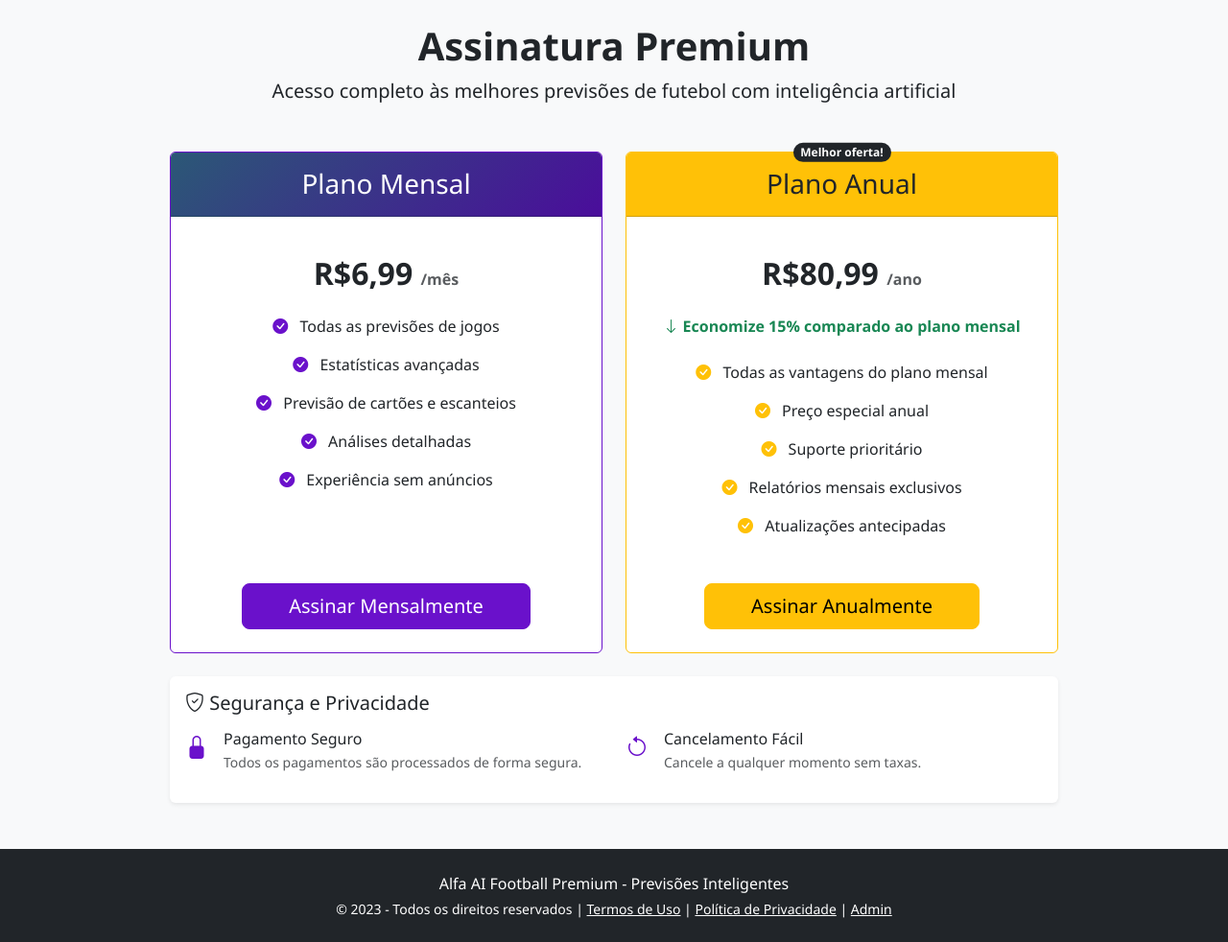
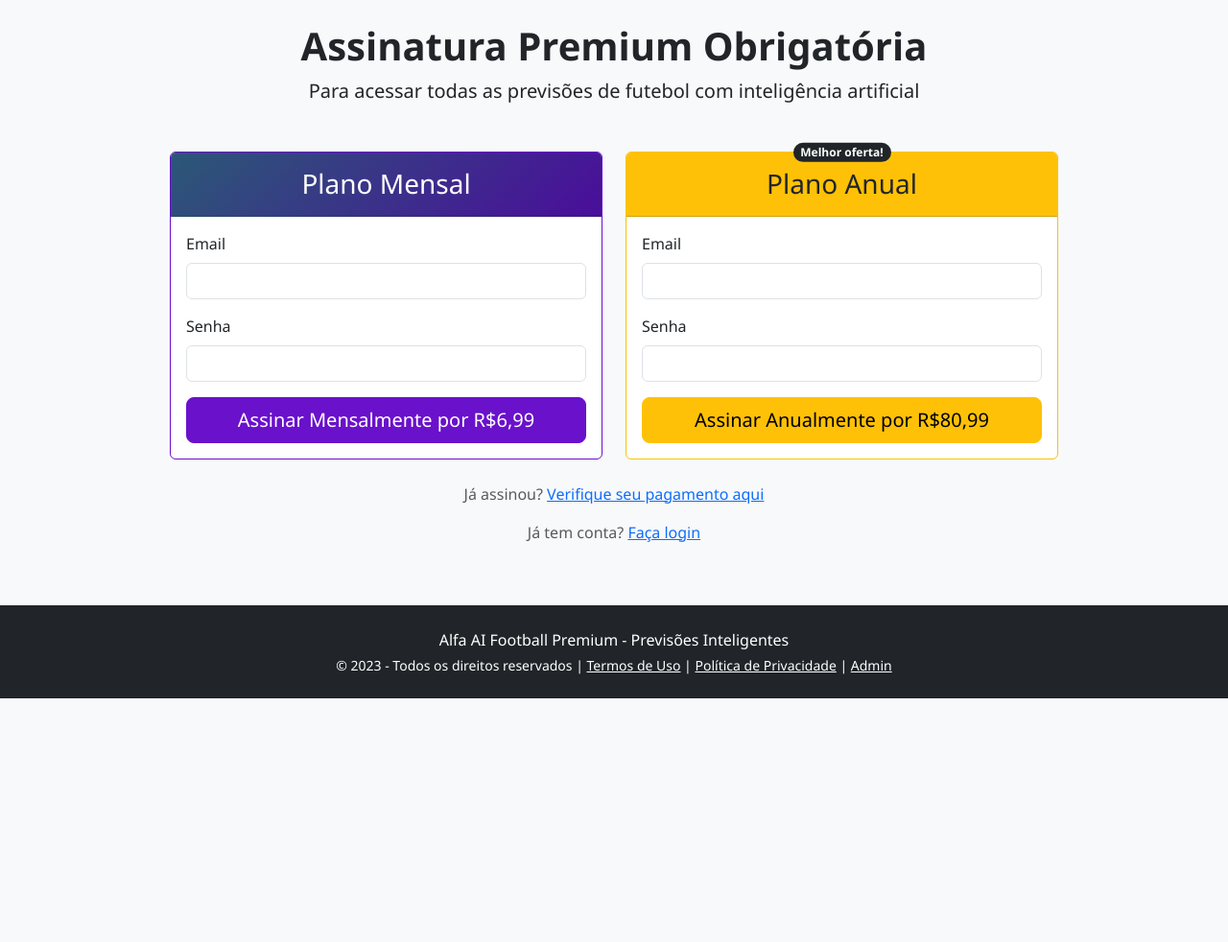
Before and after one commit to xallleep/Alfa-AI-Premium-, a Flask app: page /premium in a window 1280 px wide. Shown: the part 56-1038 px from the top of the page at 96% size. After the commit the page ends 784 px from the top, so only its background shows below. Run offline with Flask 3, Linux system fonts and the light colour scheme.

```diff
--- a/templates/premium.html
+++ b/templates/premium.html
@@ -4,9 +4,20 @@
 <div class="row justify-content-center">
     <div class="col-lg-10">
         <div class="text-center mb-5">
-            <h1 class="fw-bold">Assinatura Premium</h1>
-            <p class="lead">Acesso completo às melhores previsões de futebol com inteligência artificial</p>
+            <h1 class="fw-bold">Assinatura Premium Obrigatória</h1>
+            <p class="lead">Para acessar todas as previsões de futebol com inteligência artificial</p>
         </div>
+
+        {% with messages = get_flashed_messages(with_categories=true) %}
+            {% if messages %}
+                {% for category, message in messages %}
+                    <div class="alert alert-{{ category }} alert-dismissible fade show">
+                        {{ message }}
+                        <button type="button" class="btn-close" data-bs-dismiss="alert" aria-label="Close"></button>
+                    </div>
+                {% endfor %}
+            {% endif %}
+        {% endwith %}
 
         <div class="row g-4">
             <!-- Plano Mensal -->
@@ -15,28 +26,27 @@
                     <div class="card-header bg-premium text-white text-center py-3">
                         <h3 class="mb-0">Plano Mensal</h3>
                     </div>
-                    <div class="card-body text-center">
-                        <h2 class="fw-bold my-4">R$6,99 <small class="text-muted fs-6">/mês</small></h2>
-                        <ul class="list-unstyled mb-4">
-                            <li class="mb-3"><i class="bi bi-check-circle-fill text-premium me-2"></i> Todas as previsões de jogos</li>
-                            <li class="mb-3"><i class="bi bi-check-circle-fill text-premium me-2"></i> Estatísticas avançadas</li>
-                            <li class="mb-3"><i class="bi bi-check-circle-fill text-premium me-2"></i> Previsão de cartões e escanteios</li>
-                            <li class="mb-3"><i class="bi bi-check-circle-fill text-premium me-2"></i> Análises detalhadas</li>
-                            <li class="mb-3"><i class="bi bi-check-circle-fill text-premium me-2"></i> Experiência sem anúncios</li>
-                        </ul>
-                    </div>
-                    <div class="card-footer bg-transparent border-0 pb-4 text-center">
-                        <form method="POST" action="{{ url_for('subscribe') }}">
+                    <div class="card-body">
+                        <form method="POST" action="{{ url_for('premium_subscription') }}">
+                            {{ form.csrf_token() }}
                             <input type="hidden" name="subscription_type" value="monthly">
-                            <button type="submit" class="btn btn-premium btn-lg px-5">
-                                Assinar Mensalmente
+                            <div class="mb-3">
+                                <label for="email" class="form-label">Email</label>
+                                <input type="email" class="form-control" id="email" name="email" required>
+                            </div>
+                            <div class="mb-3">
+                                <label for="password" class="form-label">Senha</label>
+                                <input type="password" class="form-control" id="password" name="password" required>
+                            </div>
+                            <button type="submit" class="btn btn-premium btn-lg w-100">
+                                Assinar Mensalmente por R$6,99
                             </button>
                         </form>
                     </div>
                 </div>
             </div>
 
-            <!-- Plano Anual (Melhor oferta) -->
+            <!-- Plano Anual -->
             <div class="col-md-6">
                 <div class="card h-100 border-warning">
                     <div class="card-header bg-warning text-dark text-center py-3 position-relative">
@@ -45,24 +55,20 @@
                             Melhor oferta!
                         </span>
                     </div>
-                    <div class="card-body text-center">
-                        <h2 class="fw-bold my-4">R$80,99 <small class="text-muted fs-6">/ano</small></h2>
-                        <p class="text-success fw-bold mb-4">
-                            <i class="bi bi-arrow-down"></i> Economize 15% comparado ao plano mensal
-                        </p>
-                        <ul class="list-unstyled mb-4">
-                            <li class="mb-3"><i class="bi bi-check-circle-fill text-warning me-2"></i> Todas as vantagens do plano mensal</li>
-                            <li class="mb-3"><i class="bi bi-check-circle-fill text-warning me-2"></i> Preço especial anual</li>
-                            <li class="mb-3"><i class="bi bi-check-circle-fill text-warning me-2"></i> Suporte prioritário</li>
-                            <li class="mb-3"><i class="bi bi-check-circle-fill text-warning me-2"></i> Relatórios mensais exclusivos</li>
-                            <li class="mb-3"><i class="bi bi-check-circle-fill text-warning me-2"></i> Atualizações antecipadas</li>
-                        </ul>
-                    </div>
-                    <div class="card-footer bg-transparent border-0 pb-4 text-center">
-                        <form method="POST" action="{{ url_for('subscribe') }}">
+                    <div class="card-body">
+                        <form method="POST" action="{{ url_for('premium_subscription') }}">
+                            {{ form.csrf_token() }}
                             <input type="hidden" name="subscription_type" value="yearly">
-                            <button type="submit" class="btn btn-warning btn-lg px-5">
-                                Assinar Anualmente
+                            <div class="mb-3">
+                                <label for="email" class="form-label">Email</label>
+                                <input type="email" class="form-control" id="email" name="email" required>
+                            </div>
+                            <div class="mb-3">
+                                <label for="password" class="form-label">Senha</label>
+                                <input type="password" class="form-control" id="password" name="password" required>
+                            </div>
+                            <button type="submit" class="btn btn-warning btn-lg w-100">
+                                Assinar Anualmente por R$80,99
                             </button>
                         </form>
                     </div>
@@ -70,30 +76,9 @@
             </div>
         </div>
 
-        <div class="card mt-4 border-0 shadow-sm">
-            <div class="card-body">
-                <h5 class="card-title mb-3"><i class="bi bi-shield-check"></i> Segurança e Privacidade</h5>
-                <div class="row">
-                    <div class="col-md-6">
-                        <div class="d-flex mb-3">
-                            <i class="bi bi-lock-fill text-premium fs-4 me-3"></i>
-                            <div>
-                                <h6 class="mb-1">Pagamento Seguro</h6>
-                                <p class="small text-muted mb-0">Todos os pagamentos são processados de forma segura.</p>
-                            </div>
-                        </div>
-                    </div>
-                    <div class="col-md-6">
-                        <div class="d-flex mb-3">
-                            <i class="bi bi-arrow-counterclockwise text-premium fs-4 me-3"></i>
-                            <div>
-                                <h6 class="mb-1">Cancelamento Fácil</h6>
-                                <p class="small text-muted mb-0">Cancele a qualquer momento sem taxas.</p>
-                            </div>
-                        </div>
-                    </div>
-                </div>
-            </div>
+        <div class="text-center mt-4">
+            <p class="text-muted">Já assinou? <a href="{{ url_for('payment_verify') }}">Verifique seu pagamento aqui</a></p>
+            <p class="text-muted">Já tem conta? <a href="{{ url_for('user_login') }}">Faça login</a></p>
         </div>
     </div>
 </div>
```
